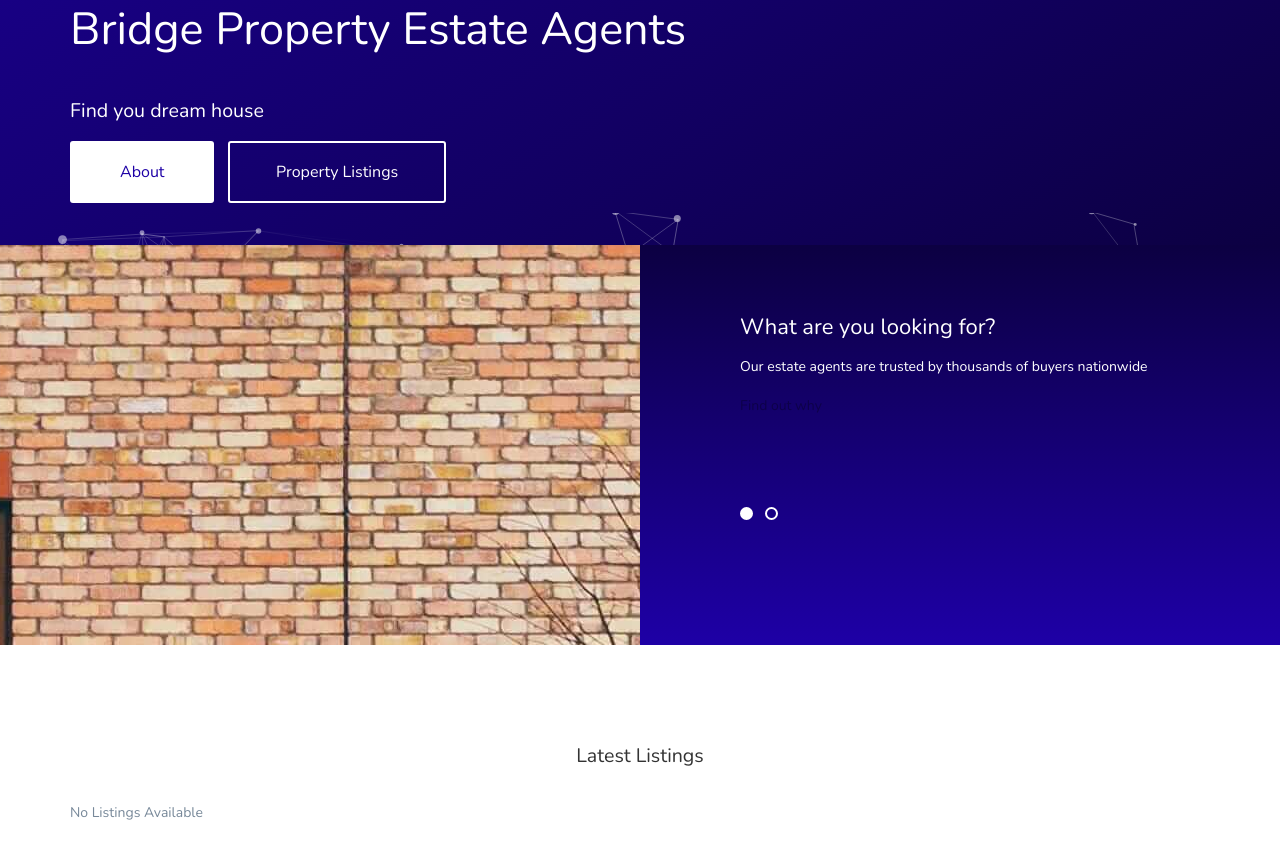
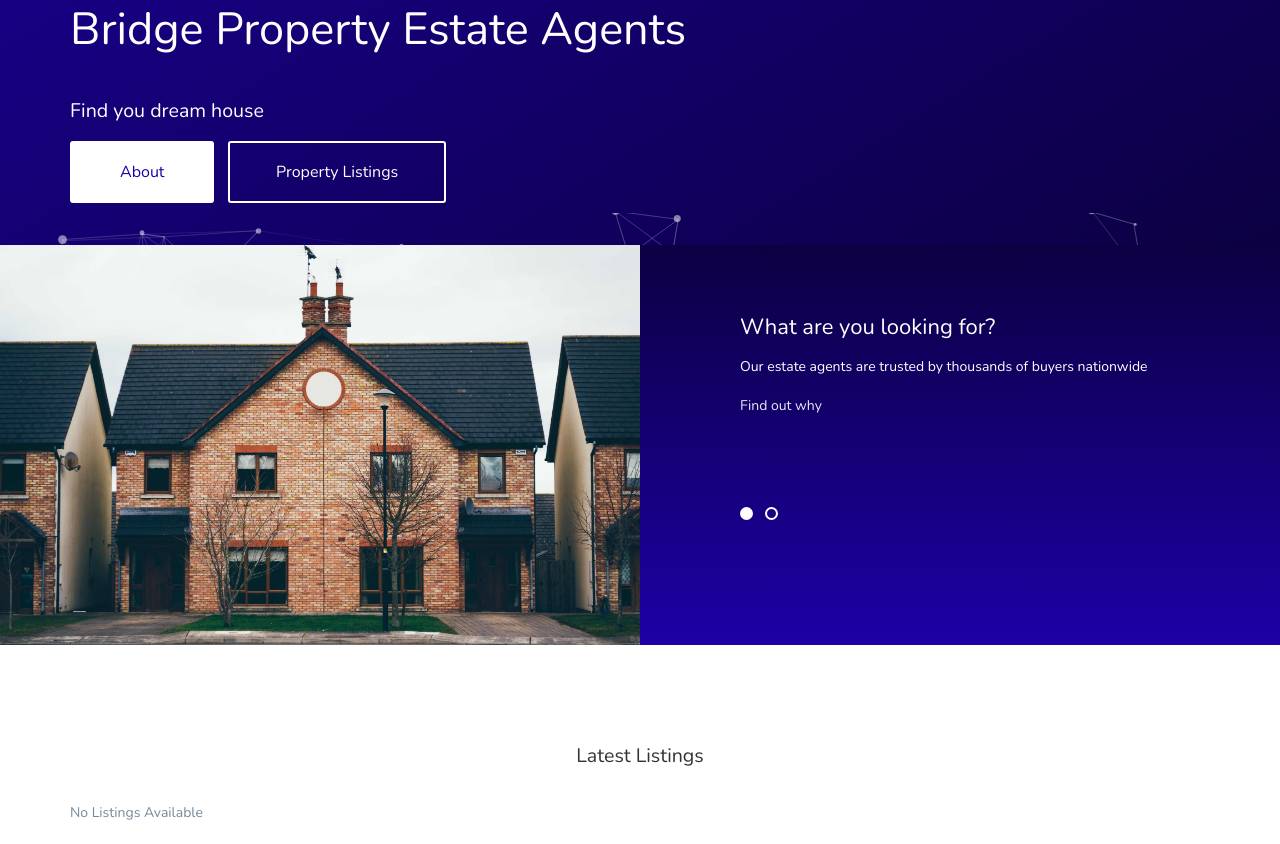
Before and after one commit to FintanMi/bridge-property-estate-agents, a Django app: page / in a window 1280 px wide. Shown: the part 555-1399 px from the top of the page. Run offline with Django 3.2, Linux system fonts and the light colour scheme; data that the repository does not hold is empty; parts of the project's set-up code (start-up, migrations or seed data) failed here and were passed over; some libraries are stand-ins or nearby versions.

Commit message:
Hero image styling applied

```diff
--- a/bridgepropertyestateagent/settings.py
+++ b/bridgepropertyestateagent/settings.py
@@ -33,7 +33,7 @@ TEMPLATES_DIR = os.path.join(BASE_DIR, 'templates')
 SECRET_KEY = os.environ.get('SECRET_KEY')
 
 # SECURITY WARNING: don't run with debug turned on in production!
-DEBUG = False
+DEBUG = True
 
 
 ALLOWED_HOSTS = ['8000-fintanmi-bridge-property-t5cra9eppz.us2.codeanyapp.com',
--- a/static/css/styles.css
+++ b/static/css/styles.css
@@ -490,6 +490,10 @@ Buttons
     color: #fff;
     text-transform: uppercase;
 }
+.arrow-btn {
+    display: inline-block;
+    color: #e9e6f6;
+}
 .showcase {
     margin-top: 50px
 }
@@ -613,7 +617,7 @@ Features Slider
     position: relative;
     min-height: 400px;
     background: url('../img/home.jpg') no-repeat center center;
-    object-fit: cover;
+    background-size: cover;
 }
 .features-img {
     width: 50%;
--- a/templates/bridgeproperty/index.html
+++ b/templates/bridgeproperty/index.html
@@ -17,8 +17,7 @@
                         <li>
                             <h1>What are you looking for?</h1>
                             <p>Our estate agents are trusted by thousands of buyers nationwide</p>
-                            <p><a href="{% url 'about' %}" class="arrow-btn">Find out why <i
-                                        class="fa fa-long-arrow-right"></i></a></p>
+                            <p><a href="{% url 'about' %}" class="arrow-btn">Find out why</a></p>
                         </li>
                         <li>
                             <h1>Recent Listings</h1>
@@ -27,7 +26,7 @@
                                 to deliver the best quality homes
                             </p>
                             <p><a href="{% url 'listings' %}" class="arrow-btn">
-                                Check our properties<i class="fa fa-long-arrow-right"></i></a></p>
+                                Check our properties</a></p>
                         </li>
                     </ul>
                 </div>
```
